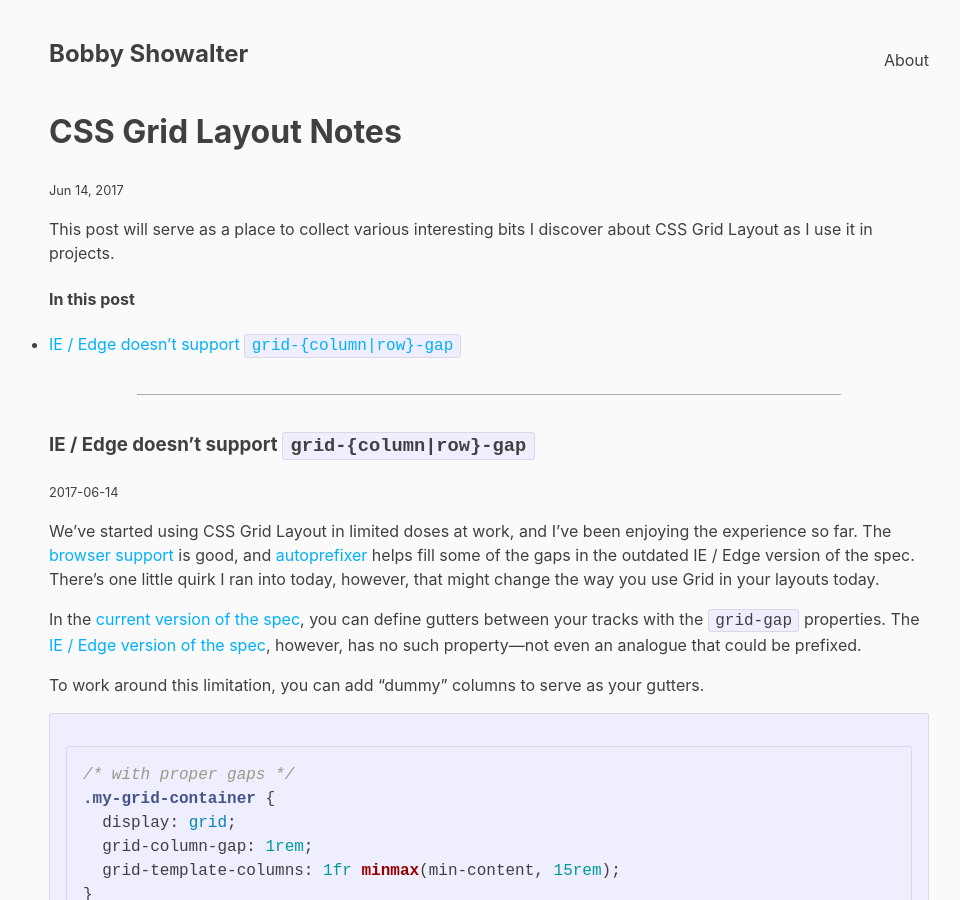
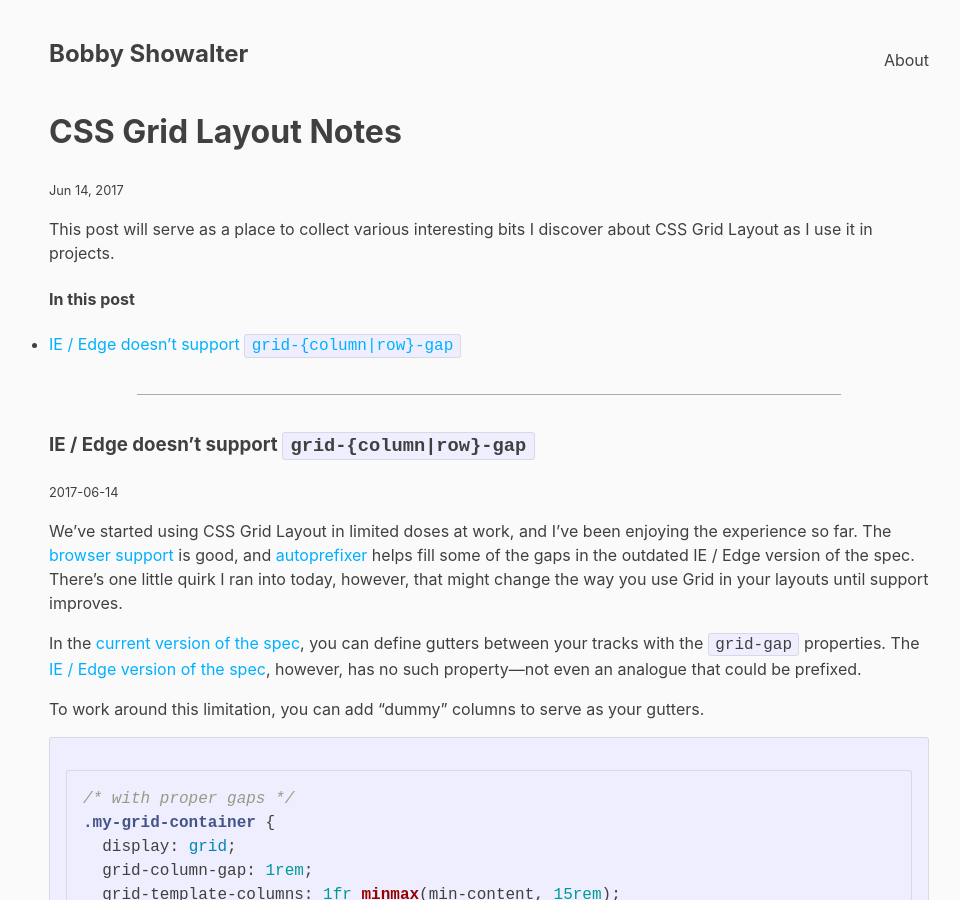
Before and after one commit to orangedaisy/bshowco, a Jekyll site: the page built from _posts/2017-06-14-css-grid-layout-notes.md, in a window 1280 px wide and 900 px high. Shown: the whole window, without its empty margins (151-1111 px from the left). Built offline with Jekyll 4.4.1, drawn with Linux system fonts in a browser that asks for light colours.

Commit message:
GH-6: Change awkward phrasing

```diff
--- a/_posts/2017-06-14-css-grid-layout-notes.md
+++ b/_posts/2017-06-14-css-grid-layout-notes.md
@@ -24,7 +24,7 @@ been enjoying the experience so far. The
 [autoprefixer](https://github.com/postcss/autoprefixer) helps fill some of the
 gaps in the outdated IE / Edge version of the spec. There's one little
 quirk I ran into today, however, that might change the way you use Grid
-in your layouts today.
+in your layouts until support improves.
 
 In the [current version of the
 spec](https://www.w3.org/TR/css3-grid-layout/#propdef-grid-column-gap),
```
